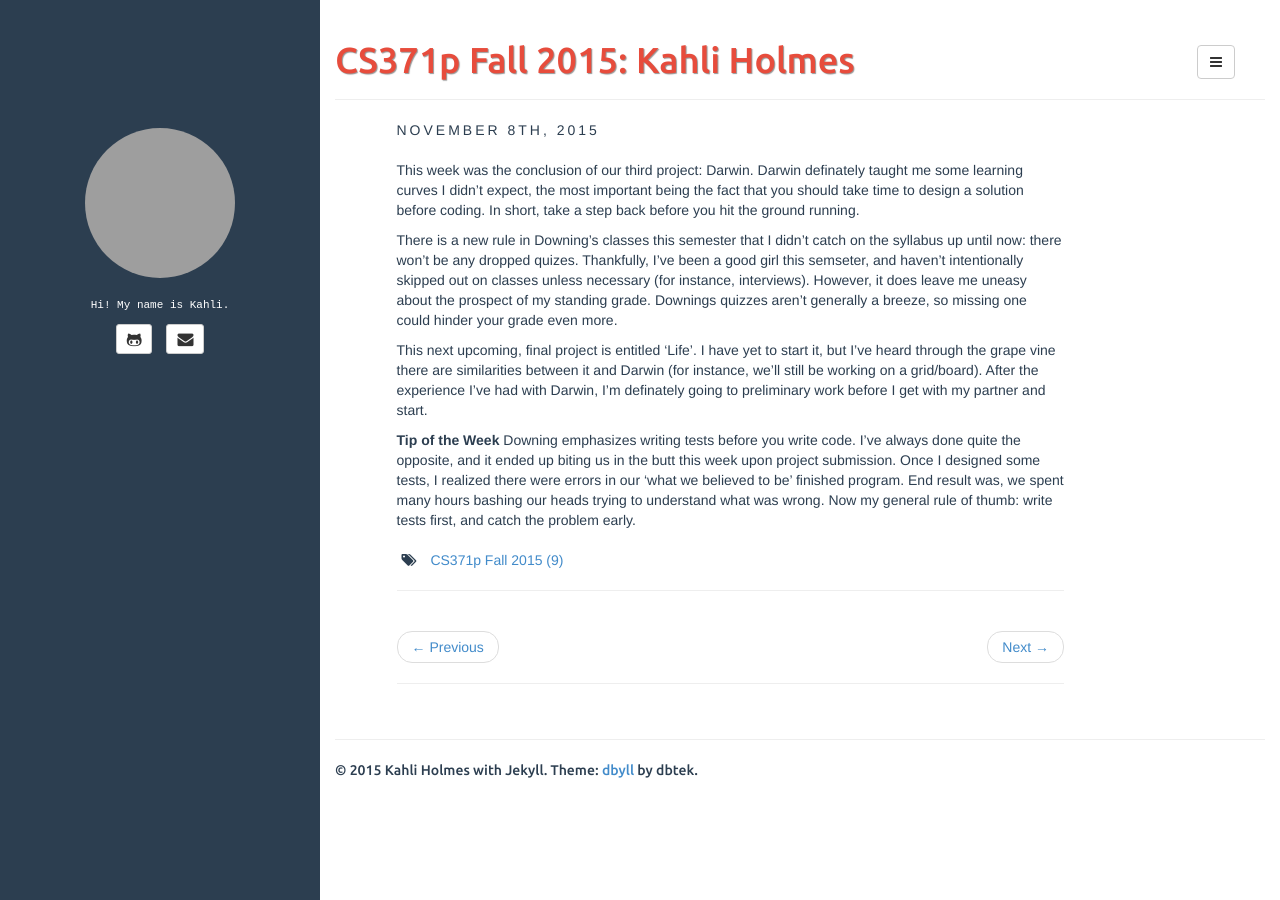
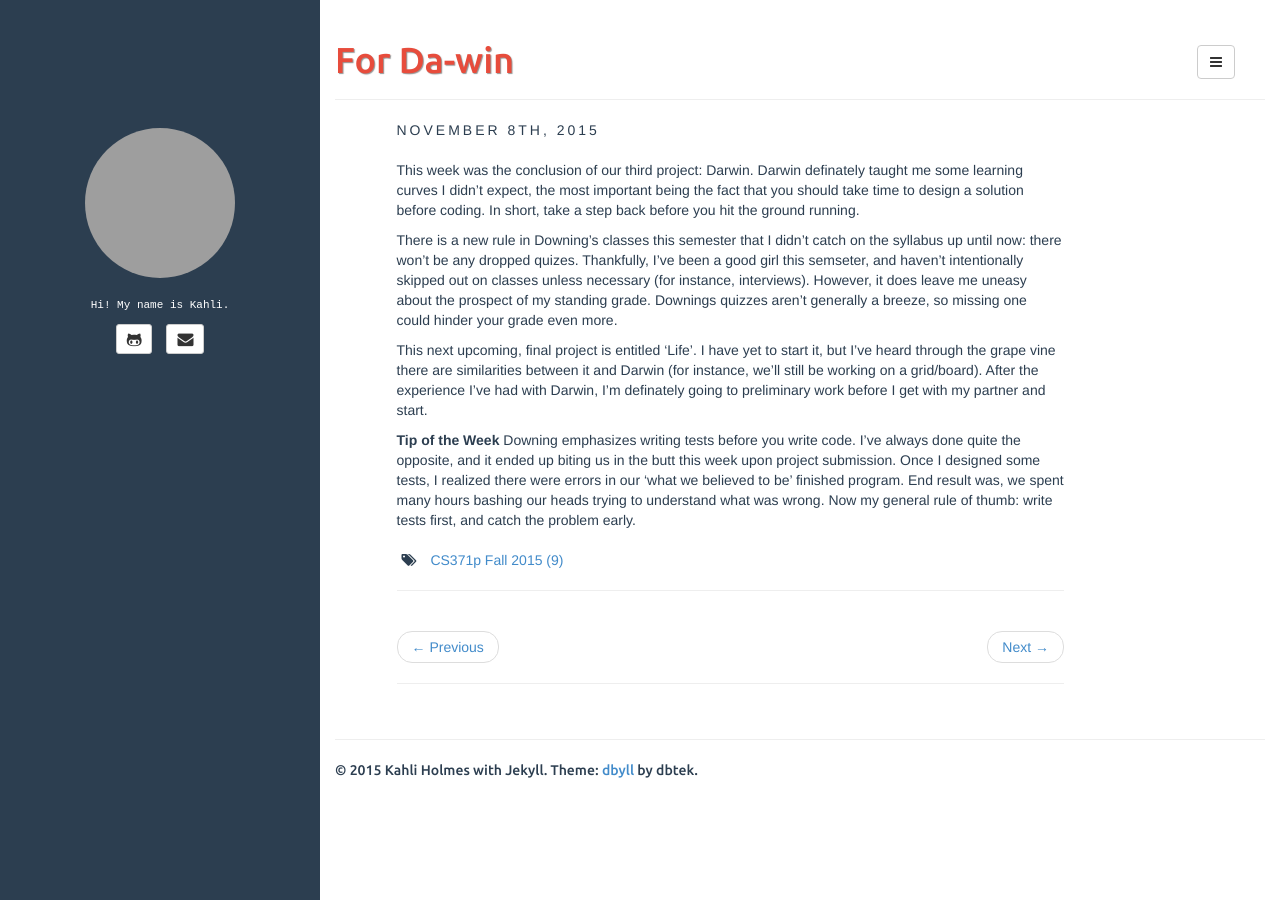
Before and after one commit to kahlih/blog, a Jekyll site: the page built from _posts/2015-11-08-week11.md, in a window 1280 px wide. Built offline with Jekyll 4.4.1, drawn with Linux system fonts in a browser that asks for light colours; grey boxes are pictures that could not be loaded.

Commit message:
Update 2015-11-08-week11.md

```diff
--- a/_posts/2015-11-08-week11.md
+++ b/_posts/2015-11-08-week11.md
@@ -1,6 +1,6 @@
 ---
 layout: post
-title:
+title:  For Da-win
 categories: []
 tags: [CS371p Fall 2015]
 fullview: true
```
